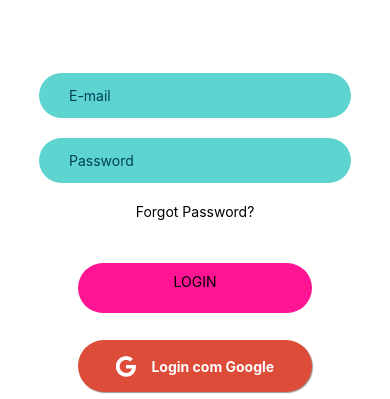
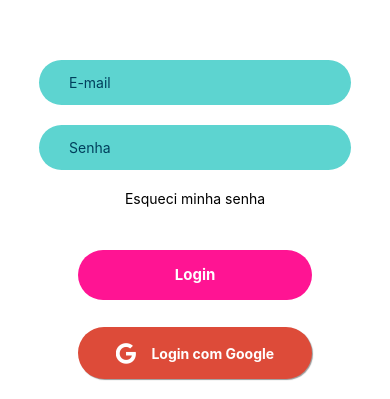
Before and after one commit to DanielMarque/promos-app, a React Native app: screen / in a window 390 px wide. Shown: the part 445-844 px from the top of the page. Built offline with nearby package versions, Linux system fonts and the light colour scheme.

Commit message:
feat: login page done

```diff
--- a/app.json
+++ b/app.json
@@ -22,7 +22,6 @@
     },
     "android": {
       "adaptiveIcon": {
-        "foregroundImage": "./assets/adaptive-icon.png",
         "backgroundColor": "#FFFFFF"
       }
     },
--- a/app/screens/welcome-screen.js
+++ b/app/screens/welcome-screen.js
@@ -6,13 +6,43 @@ import {
   View,
   TouchableOpacity,
   Text,
-  Button
+  Linking
  } from 'react-native'
 
 const WelcomeScreen = (props) => {
 
-  const [email, setEmail] = useState('');
-  const [password, setPassword] = useState('');
+  const [email, setEmail] = useState();
+  const [password, setPassword] = useState();
+
+  const clearAndSubmit = (email, password) => {
+    setEmail('')
+    setPassword('')
+  }
+
+  const getGoogleOAuthURL = async () => {
+
+    const rootUrl = 'https://accounts.google.com/o/oauth2/v2/auth'
+
+    const options = {
+      redirect_uri: 'https://usat5wglha.execute-api.us-east-1.amazonaws.com/promos/oauth',
+      client_id: '587819817274-49gecl139ieio848n1i1hh9m8ri3ulic.apps.googleusercontent.com',
+      access_type: 'offline',
+      response_type: 'code',
+      prompt: 'consent',
+      scope: [
+        'https://www.googleapis.com/auth/userinfo.profile',
+        'https://www.googleapis.com/auth/userinfo.email'
+      ].join(" ")
+    }
+
+    const qs = new URLSearchParams(options)
+    console.log(qs)
+
+
+    const url = `${rootUrl}?${qs.toString()}`
+
+    await Linking.openURL(url)
+  }
 
   return (
       <View
@@ -22,25 +52,29 @@ const WelcomeScreen = (props) => {
             style={styles.TextInput}
             placeholder="E-mail"
             placeholderTextColor="#003f5c"
-            onChangeText={(email) => setEmail(email)}
+            value={email}
+            onChangeText={setEmail}
           />
         </View>
         <View style={styles.inputView}>
           <TextInput
             style={styles.TextInput}
-            placeholder="Password"
+            clearButtonMode="always"
+            placeholder="Senha"
             placeholderTextColor="#003f5c"
             secureTextEntry={true}
-            onChangeText={(password) => setPassword(password)}
+            value={password}
+            onChangeText={setPassword}
           />
         </View>
         <TouchableOpacity>
-          <Text style={styles.forgot_button}>Forgot Password?</Text>
+          <Text style={styles.forgot_button}>Esqueci minha senha</Text>
         </TouchableOpacity>
-        <TouchableOpacity style={styles.loginBtn}>
-          <Text style={styles.loginText}>LOGIN</Text>
+        <TouchableOpacity style={styles.loginBtn} onPress={(email,password) => clearAndSubmit(email, password)}>
+          <Text style={styles.loginText}>Login</Text>
         </TouchableOpacity>
           <SocialIcon
+            onPress={getGoogleOAuthURL}
             style={styles.loginBtnGoogle}
             title='Login com Google'
             button
@@ -72,7 +106,10 @@ const styles = StyleSheet.create({
   },
   loginText: {
     flex: 1,
-    padding: 10,
+    padding: 15,
+    fontWeight: 'bold',
+    color: '#fff',
+    fontSize: 15,
     textAlign:'center'
   },
   inputArea: {
@@ -95,6 +132,7 @@ const styles = StyleSheet.create({
  loginBtnGoogle: {
   width:"60%",
   textAlign: "center",
+  marginBottom: 20
 },
  logoGoogle: {
   position: 'absolute',
--- a/package.json
+++ b/package.json
@@ -9,6 +9,7 @@
     "web": "expo start --web"
   },
   "dependencies": {
+    "@expo/vector-icons": "^13.0.0",
     "@expo/webpack-config": "^0.17.0",
     "expo": "~46.0.16",
     "expo-status-bar": "~1.4.0",
```
Also changed, not shown: 1 other file (tests, documents, lock files or other folders).
